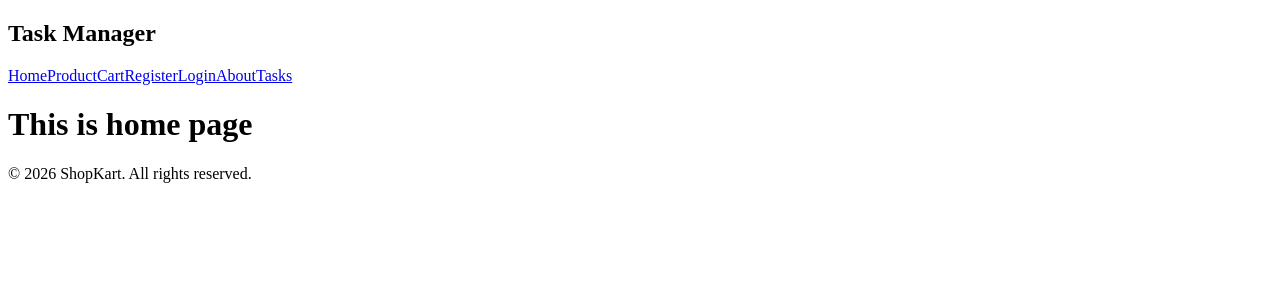
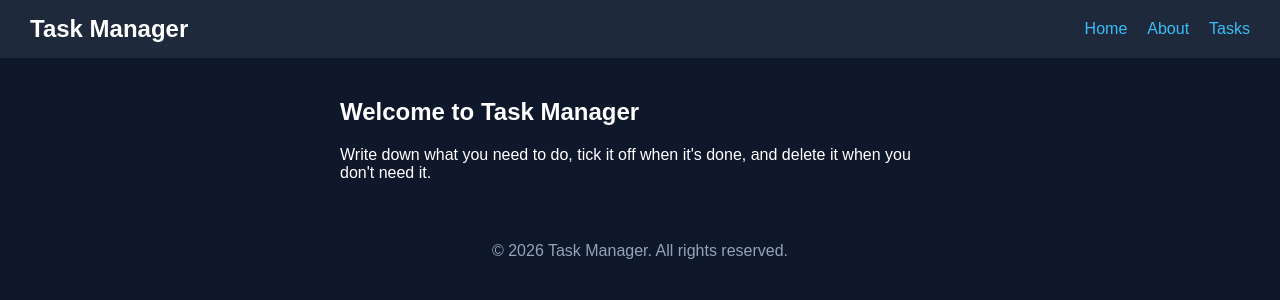
Before and after one commit to NutanShinde8926/first-project, a React (Vite) app: page / in a window 1280 px wide. Shown: the top 300 px of the page. Built offline with nearby package versions, Linux system fonts and the light colour scheme.

Commit message:
small project is done

```diff
--- a/src/components/Footer.jsx
+++ b/src/components/Footer.jsx
@@ -1,4 +1,11 @@
+// function Footer() {
+//     return <p>© 2026 ShopKart. All rights reserved.</p>
+// }
+// export default Footer
+
+
 function Footer() {
-    return <p>© 2026 ShopKart. All rights reserved.</p>
+  return <p className="footer">© 2026 Task Manager. All rights reserved.</p>
 }
+
 export default Footer
--- a/src/components/Navbar.jsx
+++ b/src/components/Navbar.jsx
@@ -4,10 +4,10 @@ function Navbar() {
         <nav>
             <h1>Task Manager</h1>
             <Link to="/">Home</Link>
-            <Link to="/product">Product</Link>
+            {/* <Link to="/product">Product</Link>
             <Link to="/cart">Cart</Link>
             <Link to="/register">Register</Link>
-            <Link to="/login">Login</Link>
+            <Link to="/login">Login</Link> */}
             <Link to="/about">About</Link>
             <Link to="/tasks">Tasks</Link>
         </nav>
--- a/src/index.css
+++ b/src/index.css
@@ -5,3 +5,85 @@
   background-attachment: fixed;
   min-height: 100vh;
 } */
+
+
+body {
+  margin: 0;
+  font-family: Arial, sans-serif;
+  background: #0f172a;
+  color: white;
+}
+
+nav {
+  display: flex;
+  align-items: center;
+  gap: 20px;
+  padding: 15px 30px;
+  background: #1e293b;
+}
+
+nav h1 {
+  margin: 0 auto 0 0;
+  font-size: 24px;
+}
+
+a {
+  color: #38bdf8;
+  text-decoration: none;
+}
+
+a:hover {
+  text-decoration: underline;
+}
+
+.page {
+  max-width: 600px;
+  margin: 40px auto;
+  padding: 0 20px;
+}
+
+input {
+  padding: 8px;
+  width: 60%;
+  border: none;
+  border-radius: 5px;
+}
+
+button {
+  padding: 8px 14px;
+  margin-left: 8px;
+  border: none;
+  border-radius: 5px;
+  background: #38bdf8;
+  cursor: pointer;
+}
+
+ul {
+  list-style: none;
+  padding: 0;
+}
+
+li {
+  display: flex;
+  justify-content: space-between;
+  align-items: center;
+  margin-top: 10px;
+  padding: 10px 14px;
+  background: #1e293b;
+  border-radius: 6px;
+}
+
+li span {
+  cursor: pointer;
+}
+
+.done {
+  text-decoration: line-through;
+  color: #94a3b8;
+}
+
+.footer {
+  text-align: center;
+  padding: 20px;
+  color: #94a3b8;
+}
--- a/src/pages/About.jsx
+++ b/src/pages/About.jsx
@@ -1,4 +1,16 @@
+// function About() {
+//     return <h1>About Task Manger</h1>
+// }
+// export default About
+
+
 function About() {
-    return <h1>About Task Manger</h1>
+  return (
+    <div className="page">
+      <h2>About Task Manager</h2>
+      <p>A small React project made to practise components, routing and useState.</p>
+    </div>
+  )
 }
+
 export default About
--- a/src/pages/Home.jsx
+++ b/src/pages/Home.jsx
@@ -1,9 +1,20 @@
-function Home () {
-    return (
-    <div>
-        <h1>This is home page</h1>
+// function Home () {
+//     return (
+//     <div>
+//         <h1>This is home page</h1>
 
+//     </div>
+//     )
+// }
+// export default Home
+
+function Home() {
+  return (
+    <div className="page">
+      <h2>Welcome to Task Manager</h2>
+      <p>Write down what you need to do, tick it off when it's done, and delete it when you don't need it.</p>
     </div>
-    )
+  )
 }
+
 export default Home
--- a/src/pages/Tasks.jsx
+++ b/src/pages/Tasks.jsx
@@ -1,24 +1,35 @@
 import { useState } from "react"
 
 function Tasks() {
-  const [tasks, setTasks] = useState(["Finish React notes", "Revise HTML", "Complete college project"])
+  const [tasks, setTasks] = useState([
+    { text: "Finish React notes", done: false },
+    { text: "Revise HTML", done: false },
+    { text: "Complete college project", done: false },
+  ])
   const [newTask, setNewTask] = useState("")
 
   function addTask() {
     if (newTask === "") {
       return
     }
-    setTasks([...tasks, newTask])
+    setTasks([...tasks, { text: newTask, done: false }])
     setNewTask("")
   }
 
   function deleteTask(indexToDelete) {
-    const newList = tasks.filter((_, index) => index !== indexToDelete)
-    setTasks(newList)
+    setTasks(tasks.filter((_, index) => index !== indexToDelete))
+  }
+
+  function toggleTask(indexToToggle) {
+    setTasks(
+      tasks.map((task, index) =>
+        index === indexToToggle ? { text: task.text, done: !task.done } : task
+      )
+    )
   }
 
   return (
-    <div>
+    <div className="page">
       <h2>My Tasks</h2>
 
       <input
@@ -32,7 +43,12 @@ function Tasks() {
       <ul>
         {tasks.map((task, index) => (
           <li key={index}>
-            {task}
+            <span
+              className={task.done ? "done" : ""}
+              onClick={() => toggleTask(index)}
+            >
+              {task.text}
+            </span>
             <button onClick={() => deleteTask(index)}>Delete</button>
           </li>
         ))}
@@ -42,6 +58,53 @@ function Tasks() {
 }
 
 export default Tasks
+
+
+
+// import { useState } from "react"
+
+// function Tasks() {
+//   const [tasks, setTasks] = useState(["Finish React notes", "Revise HTML", "Complete college project"])
+//   const [newTask, setNewTask] = useState("")
+
+//   function addTask() {
+//     if (newTask === "") {
+//       return
+//     }
+//     setTasks([...tasks, newTask])
+//     setNewTask("")
+//   }
+
+//   function deleteTask(indexToDelete) {
+//     const newList = tasks.filter((_, index) => index !== indexToDelete)
+//     setTasks(newList)
+//   }
+
+//   return (
+//     <div>
+//       <h2>My Tasks</h2>
+
+//       <input
+//         type="text"
+//         placeholder="Enter a task"
+//         value={newTask}
+//         onChange={(e) => setNewTask(e.target.value)}
+//       />
+//       <button onClick={addTask}>Add</button>
+
+//       <ul>
+//         {tasks.map((task, index) => (
+//           <li key={index}>
+//             {task}
+//             <button onClick={() => deleteTask(index)}>Delete</button>
+//           </li>
+//         ))}
+//       </ul>
+//     </div>
+//   )
+// }
+
+// export default Tasks
 
 
 
```
